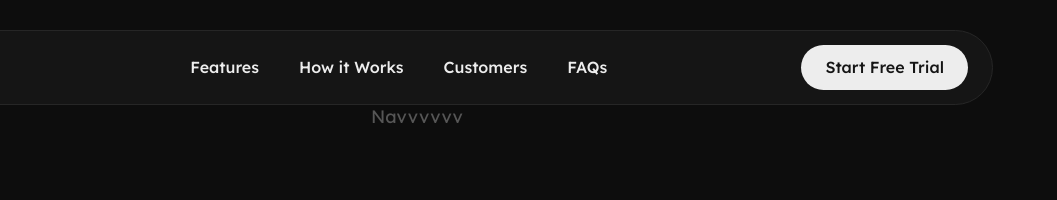
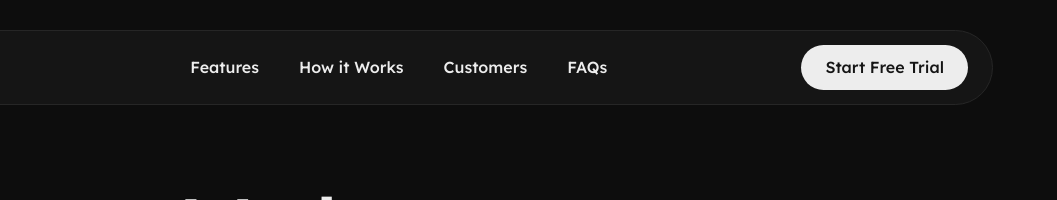
Before and after one commit to dannykinz/clario-landing-page, a plain HTML site: page index.html in a window 1280 px wide. Shown: the top 200 px of the page, 223-1280 px from the left. Drawn offline with Linux system fonts and the light colour scheme.

Commit message:
Removed the vvvv testing

```diff
--- a/index.html
+++ b/index.html
@@ -43,8 +43,6 @@
                 <a href="#cta" class="navbar__btn">Start Free Trial</a>
             </div>
         </header>
-
-        <nav>Navvvvvv</nav>
 
         <!-- Main Body Contents -->
         <main class="container">
```
